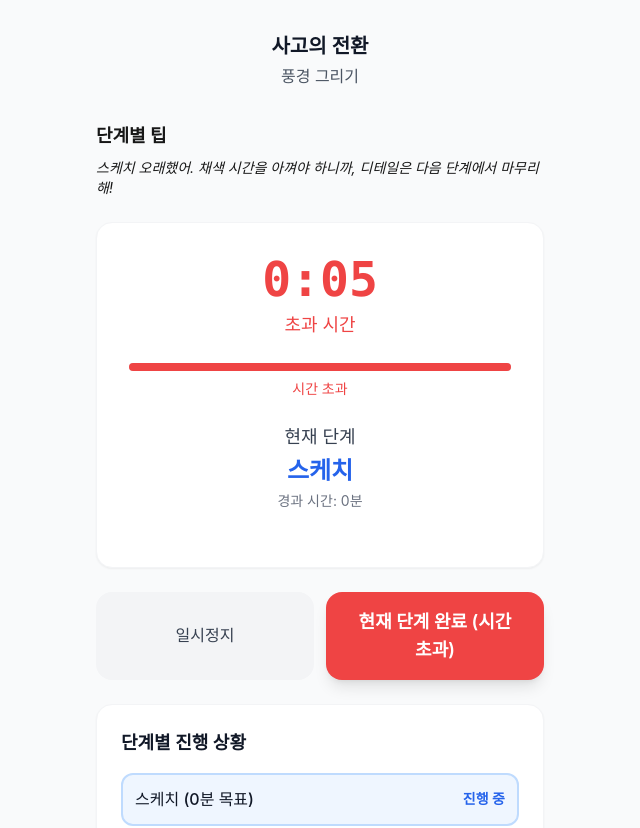
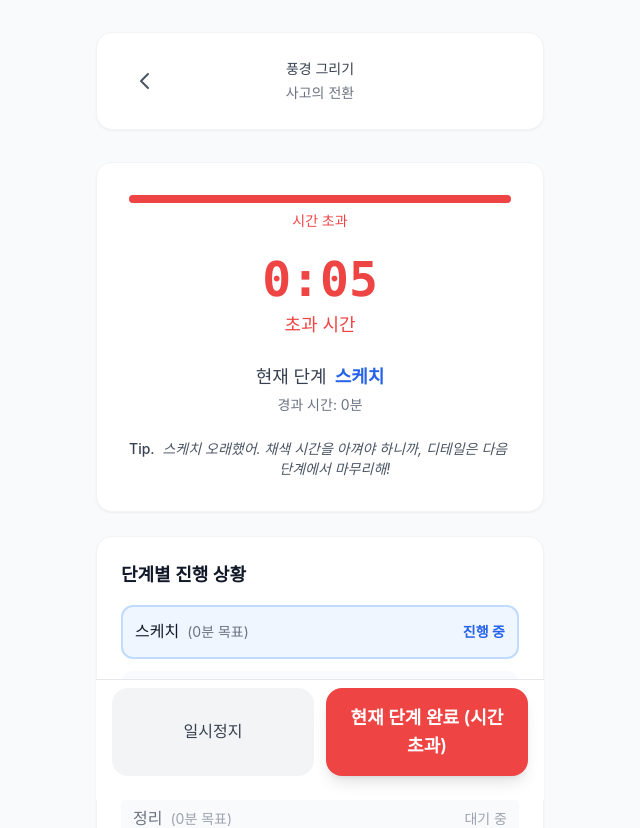
Before and after one commit to jiminlimdesigner/midegaja, a Next.js app: page /timer in a window 1280 px wide. Shown: the top 828 px of the page, without its empty margins (320-960 px from the left). Built offline with nearby package versions, Linux system fonts and the light colour scheme.

Commit message:
UI 개선 및 기능 추가: 타이머 페이지 헤더 레이아웃 개선, 세션 디테일 페이지 이미지 저장 기능 추가

```diff
--- a/package.json
+++ b/package.json
@@ -9,6 +9,7 @@
     "lint": "next lint"
   },
   "dependencies": {
+    "html2canvas": "^1.4.1",
     "next": "15.3.5",
     "react": "^19.0.0",
     "react-dom": "^19.0.0",
@@ -16,6 +17,7 @@
   },
   "devDependencies": {
     "@eslint/eslintrc": "^3",
+    "@types/html2canvas": "^1.0.0",
     "@types/node": "^20",
     "@types/react": "^19",
     "@types/react-dom": "^19",
--- a/src/app/timer/page.tsx
+++ b/src/app/timer/page.tsx
@@ -205,12 +205,22 @@ function TimerClientContent() {
     <div className="min-h-screen bg-gray-50 py-8 px-4">
       <div className="max-w-md mx-auto">
         {/* 헤더 */}
-        <div className="text-center mb-8">
-          <h1 className="text-xl font-semibold text-gray-900 mb-1">
+        <div className="card p-6 mb-8">
+          <div className="flex items-center relative">
+            <button
+              onClick={() => router.push('/session-setup')}
+              className="p-3 hover:bg-gray-100 rounded-xl transition-all duration-200 z-10"
+            >
+              <svg className="w-6 h-6 text-gray-600" fill="none" stroke="currentColor" viewBox="0 0 24 24">
+                <path strokeLinecap="round" strokeLinejoin="round" strokeWidth={2} d="M15 19l-7-7 7-7" />
+              </svg>
+            </button>
+            <div className="absolute inset-0 flex flex-col items-center justify-center">
+              <h1 className="text-sm font-medium text-gray-700 mb-1 px-2 break-words text-center">
+                {searchParams.get('subject') || '풍경 그리기'}
+              </h1>
+              <p className="text-sm text-gray-500 text-center">
                 {searchParams.get('type') || '사고의 전환'}
-          </h1>
-          <p className="text-gray-600">
-            {searchParams.get('subject') || '풍경 그리기'}
               </p>
               {isPaused && (
                 <div className="mt-2 inline-flex items-center px-3 py-1 bg-blue-100 text-blue-700 text-sm font-medium rounded-full">
@@ -221,29 +231,11 @@ function TimerClientContent() {
                 </div>
               )}
             </div>
-
-        {/* 단계별 팁 영역 */}
-        <div className="mb-6">
-          <h2 className="text-lg font-bold mb-2">단계별 팁</h2>
-          <p className="text-sm text-muted-foreground italic">{tipRef.current}</p>
+          </div>
         </div>
 
         {/* 메인 타이머 카드 */}
         <div className="card p-8 mb-6 text-center">
-          {/* 전체 타이머 */}
-          <div className="mb-6">
-            <div className={`text-5xl font-bold font-mono mb-2 ${
-              remainingTime <= 0 ? 'text-red-500' : 'text-gray-900'
-            }`}>
-              {remainingTime <= 0 ? formatTime(overTime) : formatTime(Math.abs(remainingTime))}
-            </div>
-            {remainingTime <= 0 && (
-              <div className="text-lg text-red-500 font-medium">
-                초과 시간
-              </div>
-            )}
-          </div>
-
           {/* 진행률 바 */}
           <div className="mb-6">
             <div className="w-full bg-gray-200 rounded-full h-2">
@@ -261,22 +253,98 @@ function TimerClientContent() {
             </div>
           </div>
 
+          {/* 전체 타이머 */}
+          <div className="mb-6">
+            <div className={`text-5xl font-bold font-mono mb-2 ${
+              remainingTime <= 0 ? 'text-red-500' : 'text-gray-900'
+            }`}>
+              {remainingTime <= 0 ? formatTime(overTime) : formatTime(Math.abs(remainingTime))}
+            </div>
+            {remainingTime <= 0 && (
+              <div className="text-lg text-red-500 font-medium">
+                초과 시간
+              </div>
+            )}
+          </div>
+
           {/* 현재 단계 */}
           <div className="mb-6">
-            <div className="text-lg font-medium text-gray-700 mb-1">
+            <div className="flex items-center justify-center gap-2">
+              <div className="text-lg font-medium text-gray-700">
                 현재 단계
               </div>
-            <div className="text-2xl font-bold text-blue-600">
+              <div className="text-lg font-bold text-blue-600">
                 {steps[currentStep]}
+              </div>
             </div>
             <div className="text-sm text-gray-500 mt-1">
               경과 시간: {formatTimeWithHours(elapsed)}
             </div>
           </div>
+
+          {/* 단계별 팁 영역 */}
+          <div className="flex items-start justify-center gap-1">
+            <span className="text-sm font-medium text-gray-700">Tip.</span>
+            <p className="text-sm text-gray-600 italic">{tipRef.current}</p>
+          </div>
+        </div>
+
+        {/* 단계별 기록 카드 */}
+        <div className="card p-6 mb-6">
+          <h3 className="text-lg font-semibold text-gray-900 mb-4">단계별 진행 상황</h3>
+          <div className="space-y-3">
+            {stepRecords.map((step, idx) => {
+              // 목표 시간(분) 표기
+              const stepGoalMin = Math.round((finalStepTimes[idx] || 0) / 60);
+              const stepLabel = `${step.name} (${stepGoalMin}분 목표)`;
+              if (step.endTime !== undefined) {
+                return (
+                  <div key={idx} className="flex justify-between items-center p-3 bg-green-50 rounded-lg">
+                    <div>
+                      <span className="font-medium text-gray-900">{step.name}</span>
+                      <span className="text-sm text-gray-500 ml-2">({stepGoalMin}분 목표)</span>
+                    </div>
+                    <div className="text-right">
+                      <div className="text-sm text-green-600 font-medium">
+                        {formatTimeWithHours(step.endTime)} 완료
+                      </div>
+                      <div className="text-xs text-green-500">
+                        {formatTimeWithHours(step.duration || 0)} 소요
+                      </div>
+                    </div>
+                  </div>
+                );
+              } else if (idx === currentStep) {
+                return (
+                  <div key={idx} className="flex justify-between items-center p-3 bg-blue-50 rounded-lg border-2 border-blue-200">
+                    <div>
+                      <span className="font-medium text-gray-900">{step.name}</span>
+                      <span className="text-sm text-gray-500 ml-2">({stepGoalMin}분 목표)</span>
+                    </div>
+                    <span className="text-sm text-blue-600 font-semibold">진행 중</span>
+                  </div>
+                );
+              } else {
+                return (
+                  <div key={idx} className="flex justify-between items-center p-3 bg-gray-50 rounded-lg">
+                    <div>
+                      <span className="font-medium text-gray-500">{step.name}</span>
+                      <span className="text-sm text-gray-400 ml-2">({stepGoalMin}분 목표)</span>
+                    </div>
+                    <span className="text-sm text-gray-400">대기 중</span>
+                  </div>
+                );
+              }
+            })}
+          </div>
         </div>
 
         {/* 버튼 영역 */}
-        <div className="flex gap-3 mb-6">
+        <div className="h-24" />
+      </div>
+      {/* 하단 고정 버튼 */}
+      <div className="fixed bottom-0 left-1/2 -translate-x-1/2 w-full max-w-md mx-auto px-4 pt-2 pb-6 bg-white z-50 border-t border-gray-200">
+        <div className="flex gap-3">
           <button
             onClick={handlePause}
             className="flex-1 bg-gray-100 text-gray-700 py-3 px-6 rounded-xl font-medium hover:bg-gray-200 transition-all duration-200"
@@ -293,47 +361,6 @@ function TimerClientContent() {
           >
             {remainingTime <= 0 ? '현재 단계 완료 (시간 초과)' : '현재 단계 완료'}
           </button>
-        </div>
-
-        {/* 단계별 기록 카드 */}
-        <div className="card p-6">
-          <h3 className="text-lg font-semibold text-gray-900 mb-4">단계별 진행 상황</h3>
-          <div className="space-y-3">
-            {stepRecords.map((step, idx) => {
-              // 목표 시간(분) 표기
-              const stepGoalMin = Math.round((finalStepTimes[idx] || 0) / 60);
-              const stepLabel = `${step.name} (${stepGoalMin}분 목표)`;
-              if (step.endTime !== undefined) {
-                return (
-                  <div key={idx} className="flex justify-between items-center p-3 bg-green-50 rounded-lg">
-                    <span className="font-medium text-gray-900">{stepLabel}</span>
-                    <div className="text-right">
-                      <div className="text-sm text-green-600 font-medium">
-                        {formatTime(step.endTime)} 완료
-                      </div>
-                      <div className="text-xs text-green-500">
-                        {formatTime(step.duration || 0)} 소요
-                      </div>
-                    </div>
-                  </div>
-                );
-              } else if (idx === currentStep) {
-                return (
-                  <div key={idx} className="flex justify-between items-center p-3 bg-blue-50 rounded-lg border-2 border-blue-200">
-                    <span className="font-medium text-gray-900">{stepLabel}</span>
-                    <span className="text-sm text-blue-600 font-semibold">진행 중</span>
-                  </div>
-                );
-              } else {
-                return (
-                  <div key={idx} className="flex justify-between items-center p-3 bg-gray-50 rounded-lg">
-                    <span className="font-medium text-gray-500">{stepLabel}</span>
-                    <span className="text-sm text-gray-400">대기 중</span>
-                  </div>
-                );
-              }
-            })}
-          </div>
         </div>
       </div>
     </div>
```
Also changed, not shown: src/app/session-detail/page.tsx (+67 -12 lines), src/app/session-setup/page.tsx (+20 -23 lines), 2 other files (tests, documents, lock files or other folders). Lines whose indentation alone changed are shown as unchanged.
